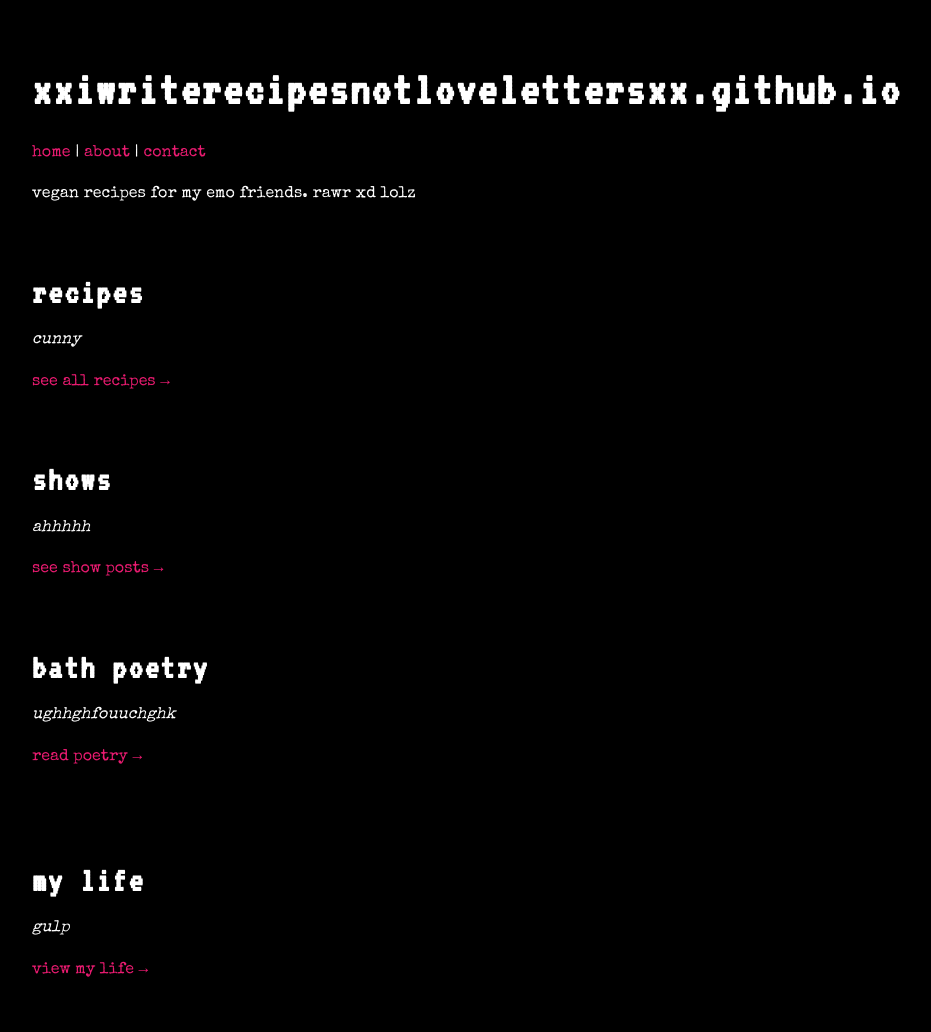
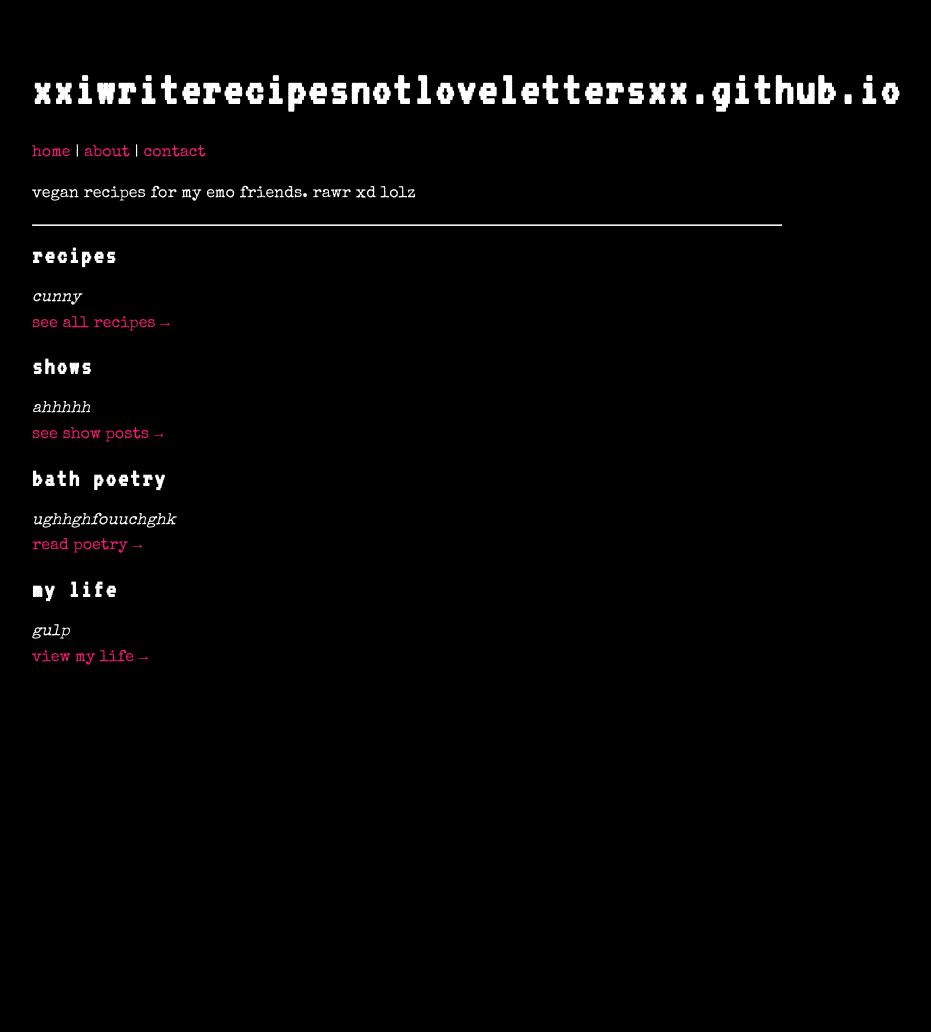
Before and after one commit to xxiwriterecipesnotlovelettersxx/xxiwriterecipesnotlovelettersxx.github.io, a Jekyll site: the page built from index.md, in a window 1280 px wide. Shown: the whole page, without its empty margins (233-1164 px from the left). Built offline with Jekyll 4.4.1, drawn with Linux system fonts in a browser that asks for light colours; after the commit the page ends 900 px from its top, so only the background shows below that.

Commit message:
Update index.md

```diff
--- a/index.md
+++ b/index.md
@@ -5,33 +5,20 @@ title: home
 
 vegan recipes for my emo friends. rawr xd lolz
 
-<br>
+---
 
-## recipes
+### recipes
 *cunny*
-
 [see all recipes →](/recipes)
 
-
-<br>
-
-## shows
+### shows
 *ahhhhh*
-
 [see show posts →](/shows)
 
-
-<br>
-
-## bath poetry
+### bath poetry
 *ughhghfouuchghk*
-
 [read poetry →](/bath-poetry)
 
-
-<br><br>
-
-## my life
+### my life
 *gulp*
-
 [view my life →](/my-life)
```
